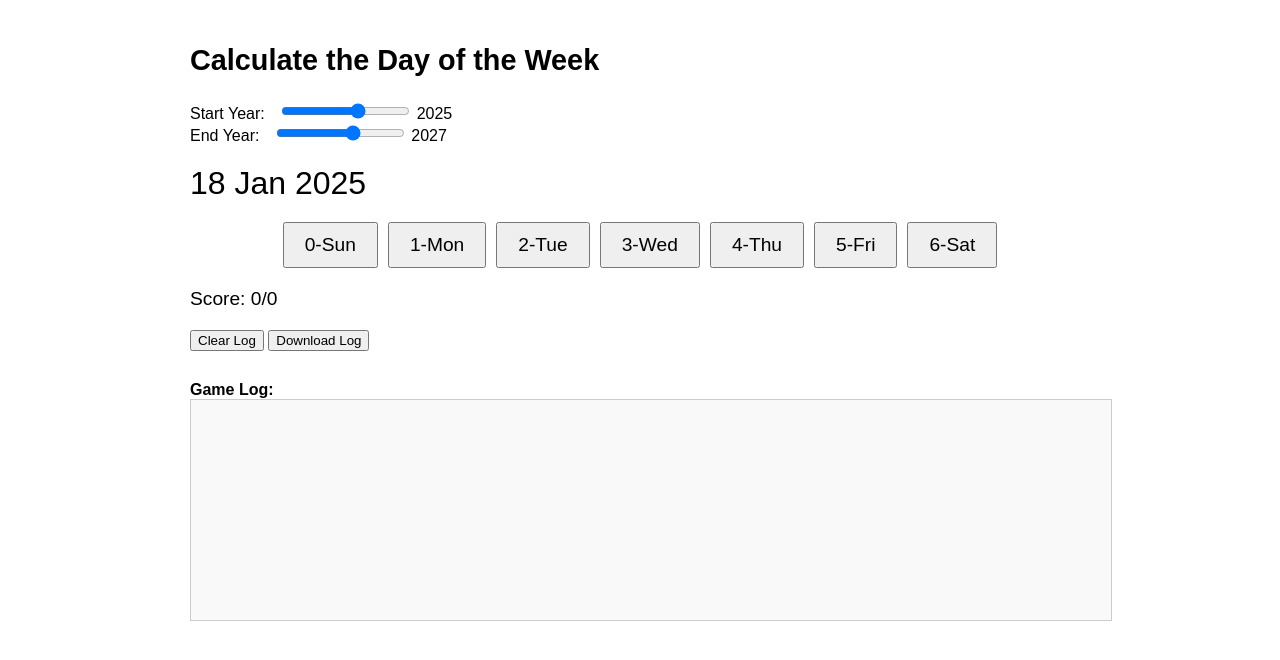
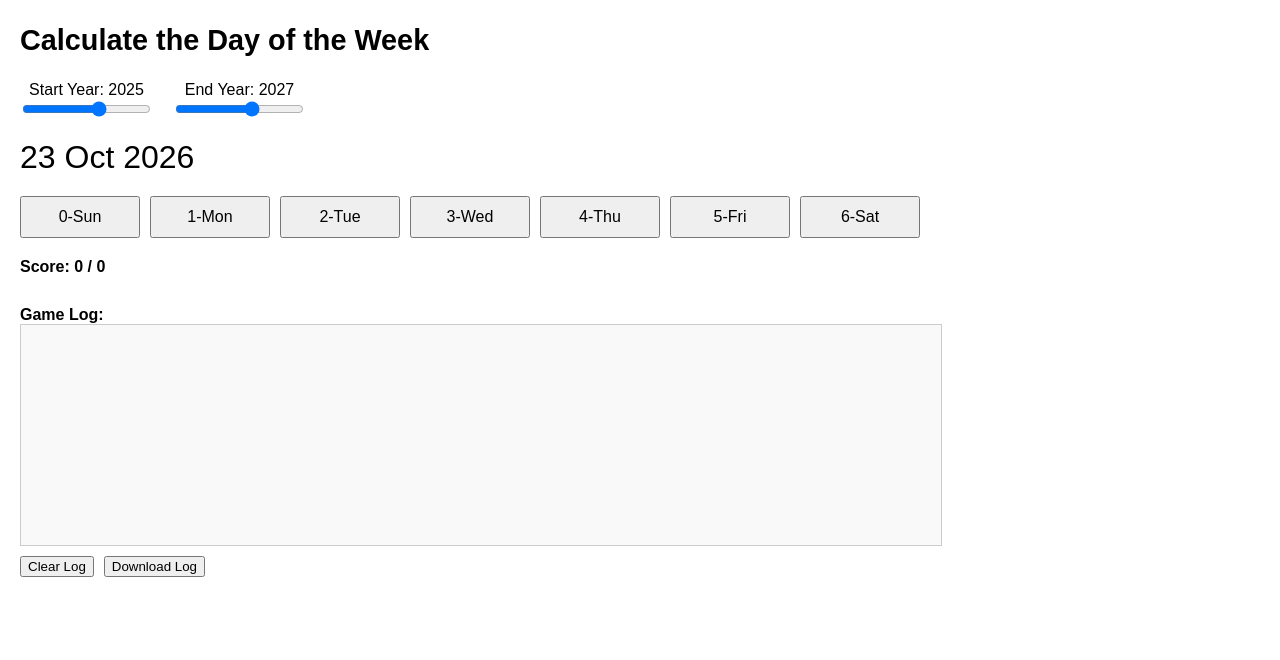
Before and after one commit to arun-ks/DoomsdayAlgorithm, a plain HTML site: page index.html in a window 1280 px wide. Drawn offline with Linux system fonts and the light colour scheme.

Commit message:
moved clear/download button to bottom of screen.

```diff
--- a/index.html
+++ b/index.html
@@ -5,53 +5,112 @@
     <meta charset="UTF-8">
     <title>Doomsday Method Practice</title>
     <style>
-        body { font-family: Arial, sans-serif; padding: 20px; max-width: 900px; margin: auto; }
-        h2 { font-size: 1.8em; }
-        #dateDisplay { font-size: 2em; margin: 20px 0; }
-        .button-container { display: flex; flex-wrap: wrap; gap: 10px; justify-content: center; }
-        .day-button { padding: 10px 20px; font-size: 1.2em; cursor: pointer; }
-        #score { margin: 20px 0; font-size: 1.2em; }
-        #logLabel { font-weight: bold; margin-top: 30px; }
-        #logBox { width: 100%; max-width: 900px; height: 200px; overflow-y: auto; border: 1px solid #ccc; padding: 10px; white-space: pre-wrap; background: #f9f9f9; }
-        .correct { color: green; }
-        .incorrect { color: red; }
-        .slider-container { margin: 20px 0; }
-        .slider-label { margin-right: 10px; }
+        body {
+            font-family: Arial, sans-serif;
+            margin: 20px;
+            max-width: 900px;
+        }
+        h2 {
+            font-size: 1.8em;
+        }
+        #dateDisplay {
+            font-size: 2em;
+            margin: 20px 0;
+        }
+        .button-container {
+            display: flex;
+            flex-wrap: wrap;
+            gap: 10px;
+            margin-bottom: 20px;
+        }
+        .day-button {
+            flex: 1 1 calc(25% - 10px);
+            min-width: 100px;
+            padding: 10px;
+            font-size: 1em;
+            cursor: pointer;
+        }
+        #scoreDisplay {
+            font-weight: bold;
+            margin-bottom: 20px;
+        }
+        #logLabel {
+            font-weight: bold;
+            margin-top: 30px;
+        }
+        #logBox {
+            width: 100%;
+            max-width: 900px;
+            height: 200px;
+            overflow-y: auto;
+            border: 1px solid #ccc;
+            padding: 10px;
+            font-family: monospace;
+            background-color: #f9f9f9;
+            margin-bottom: 10px;
+        }
+        .log-entry.correct {
+            color: green;
+        }
+        .log-entry.incorrect {
+            color: red;
+        }
+        #controls {
+            display: flex;
+            gap: 10px;
+            margin-bottom: 30px;
+        }
+        .slider-container {
+            display: flex;
+            gap: 20px;
+            align-items: center;
+            flex-wrap: wrap;
+            margin-bottom: 20px;
+        }
+        .slider-group {
+            display: flex;
+            flex-direction: column;
+            align-items: center;
+        }
+        @media (min-width: 600px) {
+            .button-container {
+                flex-wrap: nowrap;
+            }
+            .day-button {
+                flex: 1;
+            }
+        }
     </style>
 </head>
 <body>
     <h2>Calculate the Day of the Week</h2>
-
     <div class="slider-container">
-        <label class="slider-label">Start Year:</label>
-        <input type="range" id="startYearSlider" min="1600" max="2300" value="2025" oninput="updateYearLabels()">
-        <span id="startYearLabel">2025</span>
-        <br>
-        <label class="slider-label">End Year:</label>
-        <input type="range" id="endYearSlider" min="1600" max="2300" value="2027" oninput="updateYearLabels()">
-        <span id="endYearLabel">2027</span>
+        <div class="slider-group">
+            <label for="startYear">Start Year: <span id="startYearLabel">2025</span></label>
+            <input type="range" id="startYear" min="1600" max="2300" value="2025">
+        </div>
+        <div class="slider-group">
+            <label for="endYear">End Year: <span id="endYearLabel">2027</span></label>
+            <input type="range" id="endYear" min="1600" max="2300" value="2027">
+        </div>
     </div>
-
-    <div id="dateDisplay">Date</div>
-    <div class="button-container" id="buttonContainer"></div>
-    <div id="score">Score: 0/0</div>
-    <button onclick="clearLog()">Clear Log</button>
-    <button onclick="downloadLog()">Download Log</button>
+    <div id="dateDisplay">Loading...</div>
+    <div class="button-container" id="buttons"></div>
+    <div id="scoreDisplay">Score: 0 / 0</div>
     <div id="logLabel">Game Log:</div>
     <div id="logBox"></div>
+    <div id="controls">
+        <button onclick="clearLog()">Clear Log</button>
+        <button onclick="downloadLog()">Download Log</button>
+    </div>
 
     <script>
         const days = ["Sun", "Mon", "Tue", "Wed", "Thu", "Fri", "Sat"];
         let correctCount = 0;
         let totalCount = 0;
         let currentDate = null;
+        let currentDay = null;
         let startTime = null;
-
-        function updateYearLabels() {
-            document.getElementById("startYearLabel").textContent = document.getElementById("startYearSlider").value;
-            document.getElementById("endYearLabel").textContent = document.getElementById("endYearSlider").value;
-            generateDate();
-        }
 
         function formatDate(date) {
             const day = String(date.getDate()).padStart(2, '0');
@@ -62,57 +121,55 @@
             return `${day} ${month} ${year}`;
         }
 
-        function generateDate() {
-            const startYear = parseInt(document.getElementById("startYearSlider").value);
-            const endYear = parseInt(document.getElementById("endYearSlider").value);
-            const start = new Date(`${startYear}-01-01`).getTime();
-            const end = new Date(`${endYear}-01-01`).getTime();
+        function generateRandomDate() {
+            const startYear = parseInt(document.getElementById("startYear").value);
+            const endYear = parseInt(document.getElementById("endYear").value);
+            const start = new Date(startYear, 0, 1).getTime();
+            const end = new Date(endYear, 0, 1).getTime();
             const randomTime = start + Math.random() * (end - start);
-            currentDate = new Date(randomTime);
-            document.getElementById("dateDisplay").textContent = formatDate(currentDate);
+            const date = new Date(randomTime);
+            currentDate = date;
+            currentDay = date.getDay();
+            document.getElementById("dateDisplay").textContent = formatDate(date);
             startTime = performance.now();
         }
 
         function handleGuess(index) {
             const endTime = performance.now();
             const timeTaken = ((endTime - startTime) / 1000).toFixed(1);
-            const currentDay = currentDate.getDay();
+            totalCount++;
             const isCorrect = index === currentDay;
-            totalCount++;
             if (isCorrect) correctCount++;
-            document.getElementById("score").textContent = `Score: ${correctCount}/${totalCount}`;
+            document.getElementById("scoreDisplay").textContent = `Score: ${correctCount} / ${totalCount}`;
             const attemptText = `Attempt #${String(totalCount).padStart(2, '0')}: ${formatDate(currentDate)}, You guessed: ${days[index]}, Actual: ${days[currentDay]} → ${isCorrect ? "Correct" : "Incorrect"} (Time: ${timeTaken}s)`;
             const logEntry = document.createElement("div");
             logEntry.textContent = attemptText;
-            logEntry.className = isCorrect ? "correct" : "incorrect";
+            logEntry.className = "log-entry " + (isCorrect ? "correct" : "incorrect");
             document.getElementById("logBox").appendChild(logEntry);
-            if (!isCorrect) {
-                const month = currentDate.getMonth();
-                const year = currentDate.getFullYear();
-                window.open(`https://www.timeanddate.com/calendar/monthly.html?year=${year}&month=${month + 1}`, "_blank", "width=600,height=600");
-            }
-            generateDate();
+            generateRandomDate();
         }
 
         function clearLog() {
             document.getElementById("logBox").innerHTML = "";
             correctCount = 0;
             totalCount = 0;
-            document.getElementById("score").textContent = `Score: 0/0`;
-            generateDate();
+            document.getElementById("scoreDisplay").textContent = `Score: 0 / 0`;
+            generateRandomDate();
         }
 
         function downloadLog() {
-            const logText = Array.from(document.getElementById("logBox").children).map(div => div.textContent).join("\n");
+            const logText = Array.from(document.getElementById("logBox").children)
+                .map(entry => entry.textContent)
+                .join("\n");
             const blob = new Blob([logText], { type: "text/plain" });
             const link = document.createElement("a");
             link.href = URL.createObjectURL(blob);
-            link.download = "game_log.txt";
+            link.download = "doomsday_game_log.txt";
             link.click();
         }
 
         function setupButtons() {
-            const container = document.getElementById("buttonContainer");
+            const container = document.getElementById("buttons");
             days.forEach((day, index) => {
                 const btn = document.createElement("button");
                 btn.textContent = `${index}-${day}`;
@@ -122,8 +179,18 @@
             });
         }
 
+        document.getElementById("startYear").addEventListener("input", function() {
+            document.getElementById("startYearLabel").textContent = this.value;
+            generateRandomDate();
+        });
+
+        document.getElementById("endYear").addEventListener("input", function() {
+            document.getElementById("endYearLabel").textContent = this.value;
+            generateRandomDate();
+        });
+
         setupButtons();
-        generateDate();
+        generateRandomDate();
     </script>
 </body>
 </html>
```
